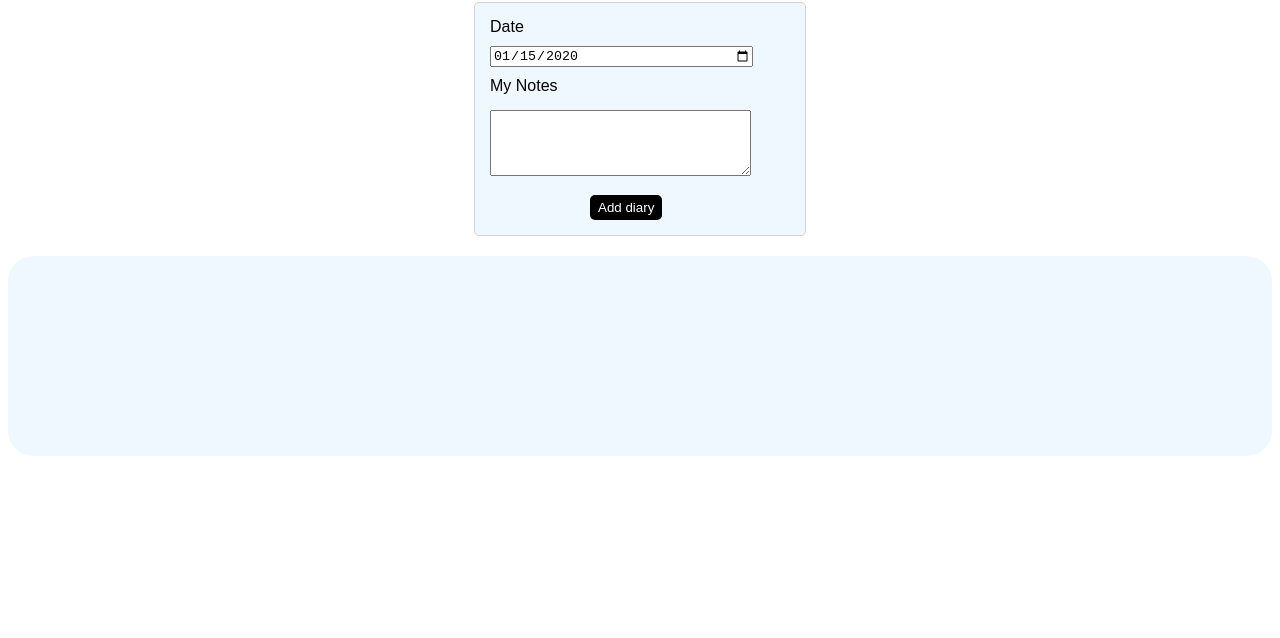
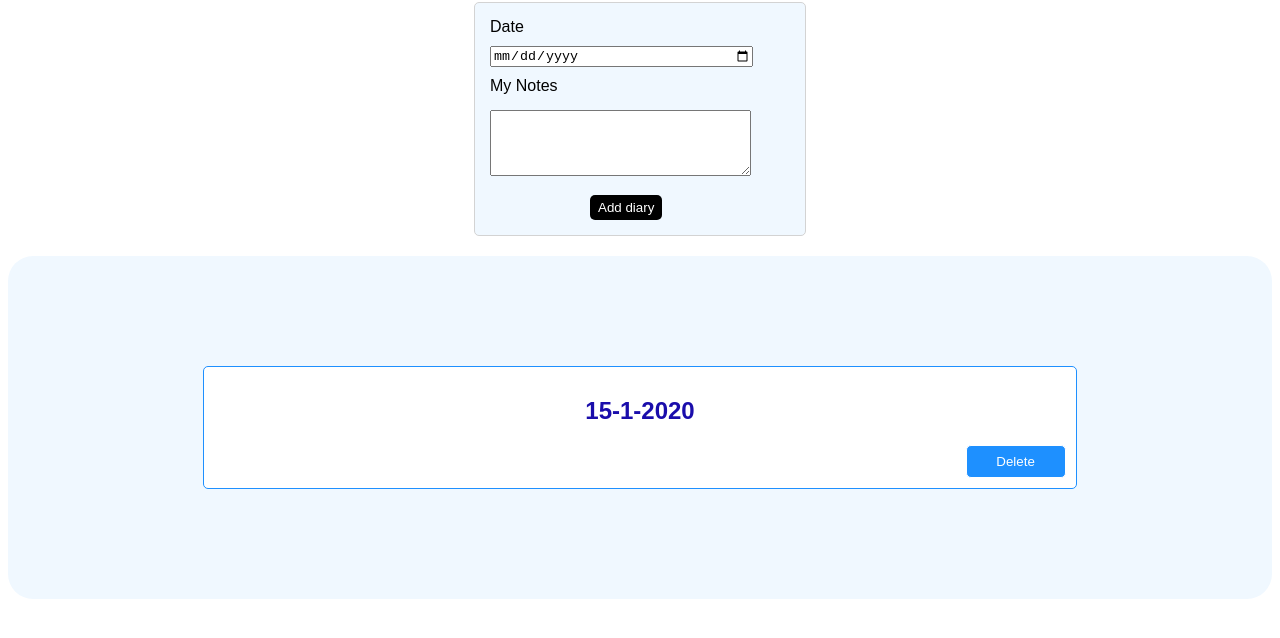
Before and after one commit to karthickeyan-mediwave/diary-app, a plain HTML site: page app/index.html in a window 1280 px wide. Both pictures are taken after typing "2020-01-15" into the empty fields and a click on the input "Add diary". Shown: the part 78-716 px from the top of the page. Drawn offline with Linux system fonts and the light colour scheme.

Commit message:
script add

```diff
--- a/app/script.js
+++ b/app/script.js
@@ -36,7 +36,7 @@ function diaryForm() {
     const notes = document.querySelector("#notes-text").value;
 
     const diary = {
-      id: date.getTime(),
+      id: new Date().getTime(),
       date: formDate,
       note: notes,
     };
@@ -90,12 +90,14 @@ function dateSort() {
 }
 let objectDate = new Date();
 
-function dateformat() {
-  let day = objectDate.getDate();
-  let month = objectDate.getMonth();
+function dateformat(datepicker) {
+  let datekk = new Date(datepicker);
+  let day = datekk.getDate();
+  let month = datekk.getMonth();
   let correctmonth = month + 1;
-  let year = objectDate.getFullYear();
+  let year = datekk.getFullYear();
   let format4 = `${day}-${correctmonth}-${year}`;
+  console.log(format4);
   return format4;
 }
 
--- a/app/style.css
+++ b/app/style.css
@@ -56,8 +56,9 @@ textarea {
   background-color: aliceblue;
 }
 h2 {
-  color: dodgerblue;
+  color: #1a0dab;
 }
+
 .btn {
   width: 100px;
   background-color: dodgerblue;
@@ -65,6 +66,7 @@ h2 {
   padding: 8px 2px;
   border: 1px solid white;
   border-radius: 5px;
+  float: right;
 }
 
 /* ::-webkit-datetime-edit {
```
